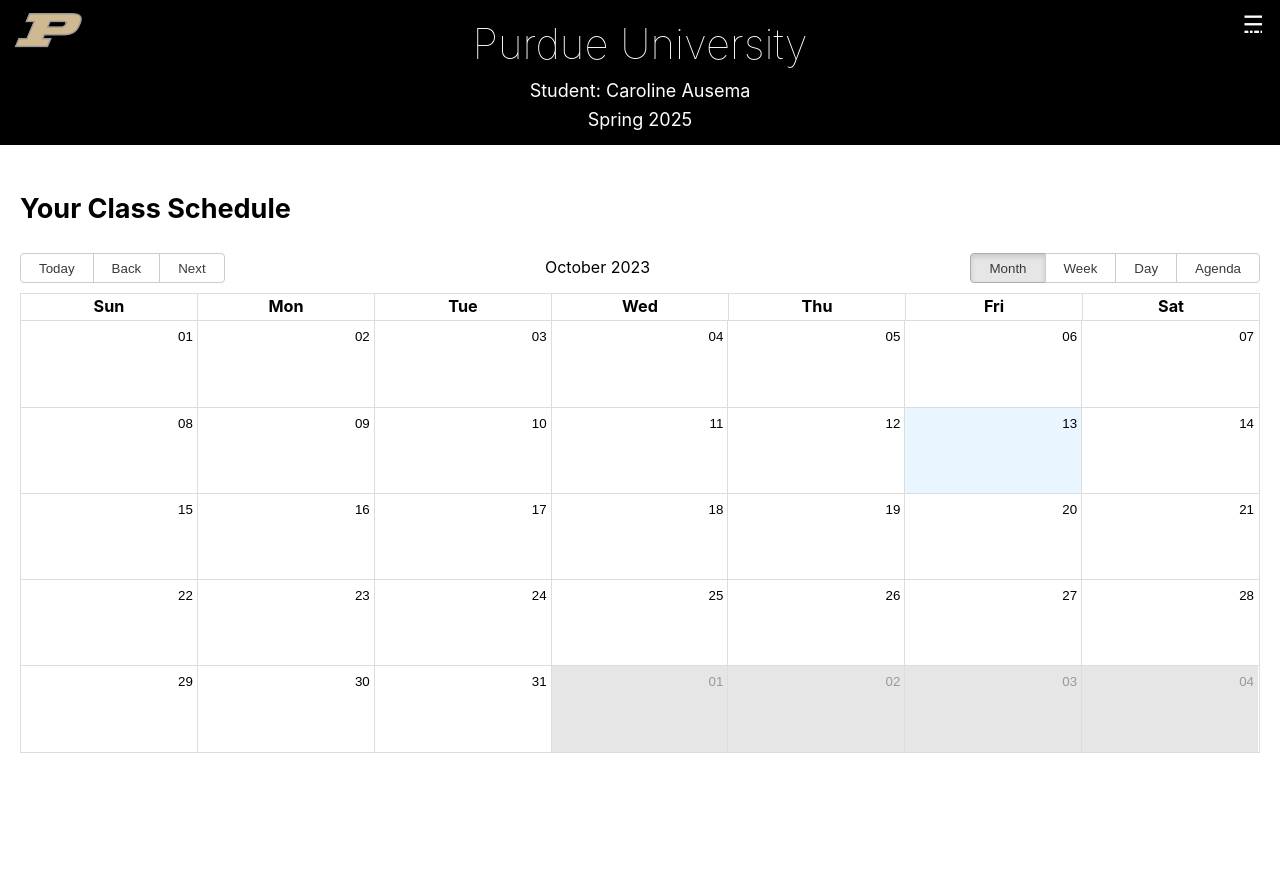
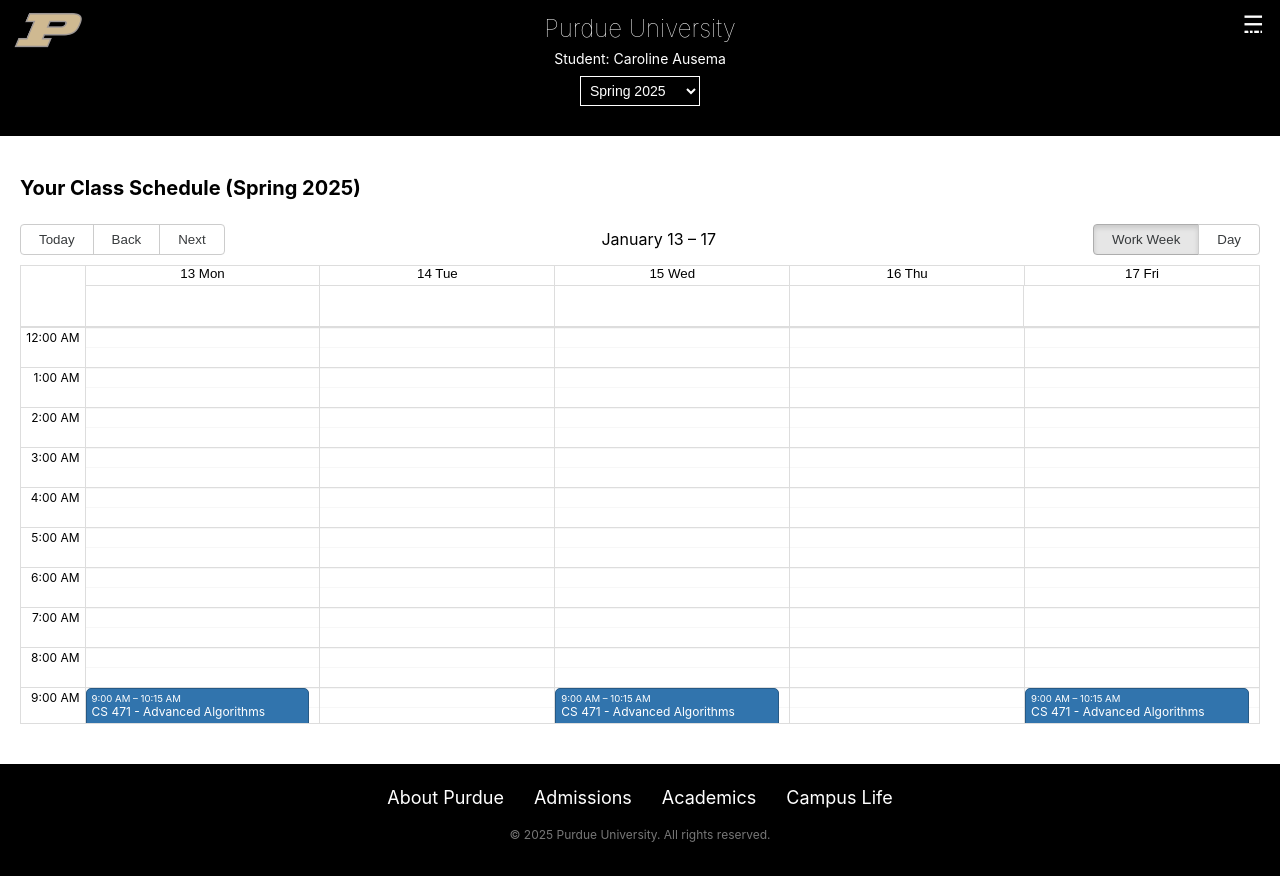
Before and after one commit to carolineeausema/caroline-app, a Next.js app: page /schedule in a window 1280 px wide. Before the commit the page ends 800 px from the top, so only its background shows below. Built offline with nearby package versions, Linux system fonts and the light colour scheme.

Commit message:
i am a criminal fr

```diff
--- a/pages/schedule.js
+++ b/pages/schedule.js
@@ -1,5 +1,5 @@
 import React, { useState } from 'react';
-import { Calendar, momentLocalizer } from 'react-big-calendar';
+import { Calendar, momentLocalizer, Views } from 'react-big-calendar';
 import moment from 'moment';
 import 'react-big-calendar/lib/css/react-big-calendar.css';
 
@@ -38,22 +38,18 @@ const events = [
   },
 ];
 
-
-
 const generateRecurringEvents = (events) => {
   const recurringEvents = [];
   events.forEach((event) => {
     event.days.forEach((day) => {
       const dayIndex = ['Sunday', 'Monday', 'Tuesday', 'Wednesday', 'Thursday', 'Friday', 'Saturday'].indexOf(day);
 
-      for (let week = 0; week < 16; week++) { // Assuming a 16-week semester
-        const baseDate = new Date(2025, 0, 13); // Semester start date (January 13, 2025)
+      for (let week = 0; week < 16; week++) {
+        const baseDate = new Date(2025, 0, 13);
         const eventDate = new Date(baseDate);
 
-        // Adjust to the correct day of the week
         eventDate.setDate(baseDate.getDate() + week * 7 + (dayIndex - baseDate.getDay()));
 
-        // Push the event to the array
         recurringEvents.push({
           title: event.title,
           start: new Date(
@@ -77,30 +73,44 @@ const generateRecurringEvents = (events) => {
   return recurringEvents;
 };
 
-
 const Schedule = () => {
   const [menuOpen, setMenuOpen] = useState(false);
+  const [selectedSemester, setSelectedSemester] = useState('Spring 2025');
   const recurringEvents = generateRecurringEvents(events);
+
+  const handleSemesterChange = (e) => {
+    setSelectedSemester(e.target.value);
+  };
 
   return (
     <div>
       {/* Header */}
       <header style={{ backgroundColor: 'black', color: 'white', padding: '10px', position: 'relative' }}>
-        {/* Purdue Logo */}
         <img
-          src="/images/purdue-logo.png" // Replace with the actual path to your Purdue logo
+          src="/images/purdue-logo.png"
           alt="Purdue Logo"
           style={{ height: '40px', position: 'absolute', top: '10px', left: '10px' }}
         />
-
-        {/* Title */}
-        <div style={{ textAlign: 'center', color: 'white' }}>
-          <h1 style={{ margin: 0 }}>Purdue University</h1>
-          <p style={{ margin: 0 }}>Student: Caroline Ausema</p>
-          <p style={{ margin: 0 }}>Spring 2025</p>
+        <div style={{ textAlign: 'center', color: 'white', marginBottom: '20px' }}>
+          <h1 style={{ margin: '0', fontSize: '24px' }}>Purdue University</h1>
+          <p style={{ margin: '0', fontSize: '14px' }}>Student: Caroline Ausema</p>
+          <select
+            value={selectedSemester}
+            onChange={handleSemesterChange}
+            style={{
+              backgroundColor: 'black',
+              color: 'white',
+              border: '1px solid white',
+              padding: '5px',
+              fontSize: '14px',
+              marginTop: '5px',
+            }}
+          >
+            <option value="Spring 2025">Spring 2025</option>
+            <option value="Fall 2024">Fall 2024</option>
+            <option value="Summer 2024">Summer 2024</option>
+          </select>
         </div>
-
-        {/* Hamburger Menu */}
         <button
           onClick={() => setMenuOpen(!menuOpen)}
           style={{
@@ -116,8 +126,6 @@ const Schedule = () => {
         >
           ☰
         </button>
-
-        {/* Dropdown Menu */}
         {menuOpen && (
           <div
             style={{
@@ -154,15 +162,37 @@ const Schedule = () => {
 
       {/* Calendar */}
       <div style={{ padding: '20px' }}>
-        <h2>Your Class Schedule</h2>
+        <h2 style={{ marginBottom: '20px', fontSize: '20px' }}>Your Class Schedule ({selectedSemester})</h2>
         <Calendar
           localizer={localizer}
           events={recurringEvents}
           startAccessor="start"
           endAccessor="end"
-          style={{ height: 500 }}
+          defaultView={Views.WORK_WEEK}
+          views={['work_week', 'day']}
+          defaultDate={new Date(2025, 0, 13)}
+          style={{ height: 500, fontSize: '12px' }}
         />
       </div>
+
+      {/* Footer */}
+      <footer style={{ backgroundColor: 'black', padding: '20px', marginTop: '20px', textAlign: 'center' }}>
+        <div style={{ marginBottom: '10px' }}>
+          <a href="#about" style={{ margin: '0 15px', color: 'white', textDecoration: 'none' }}>
+            About Purdue
+          </a>
+          <a href="#admissions" style={{ margin: '0 15px', color: 'white', textDecoration: 'none' }}>
+            Admissions
+          </a>
+          <a href="#academics" style={{ margin: '0 15px', color: 'white', textDecoration: 'none' }}>
+            Academics
+          </a>
+          <a href="#campus-life" style={{ margin: '0 15px', color: 'white', textDecoration: 'none' }}>
+            Campus Life
+          </a>
+        </div>
+        <p style={{ fontSize: '12px', color: '#777' }}>© 2025 Purdue University. All rights reserved.</p>
+      </footer>
     </div>
   );
 };
```
